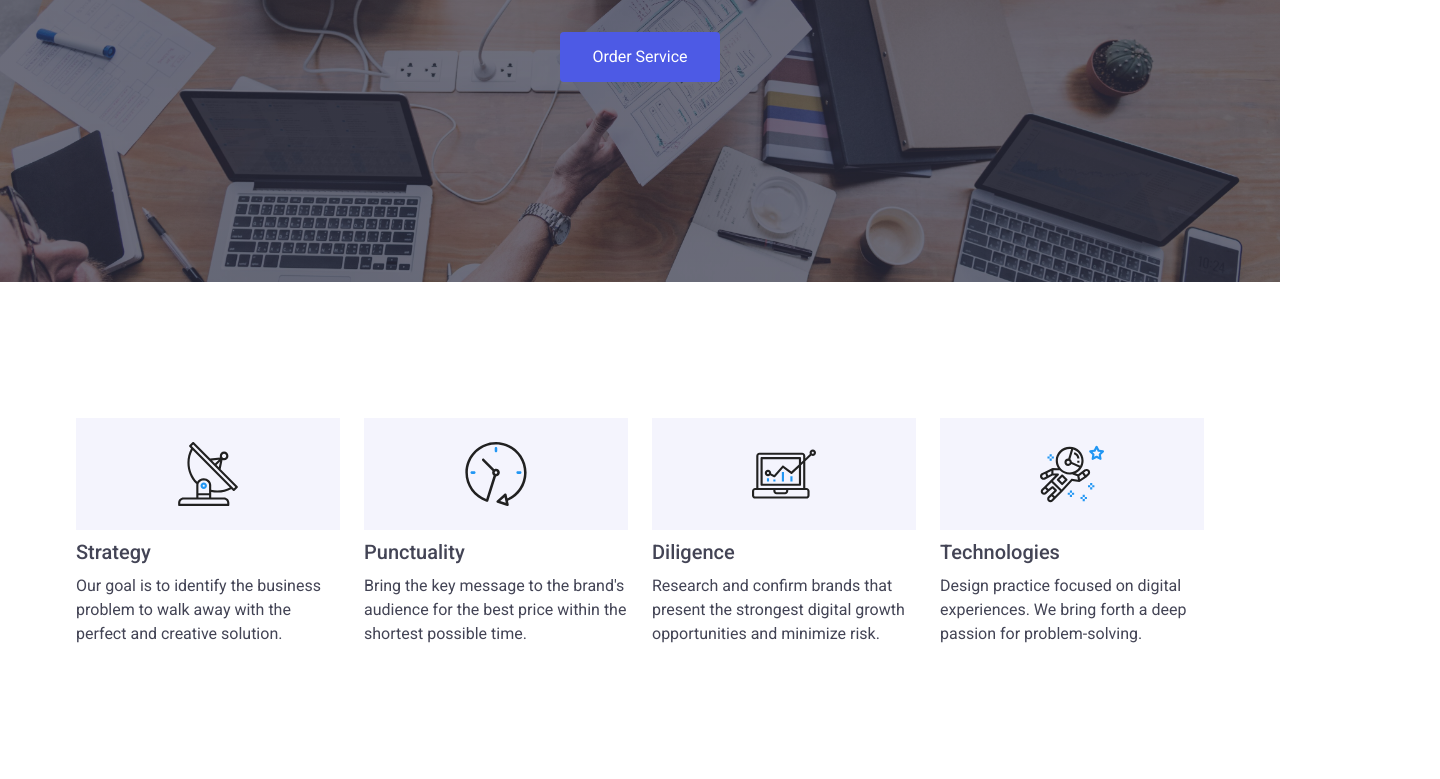
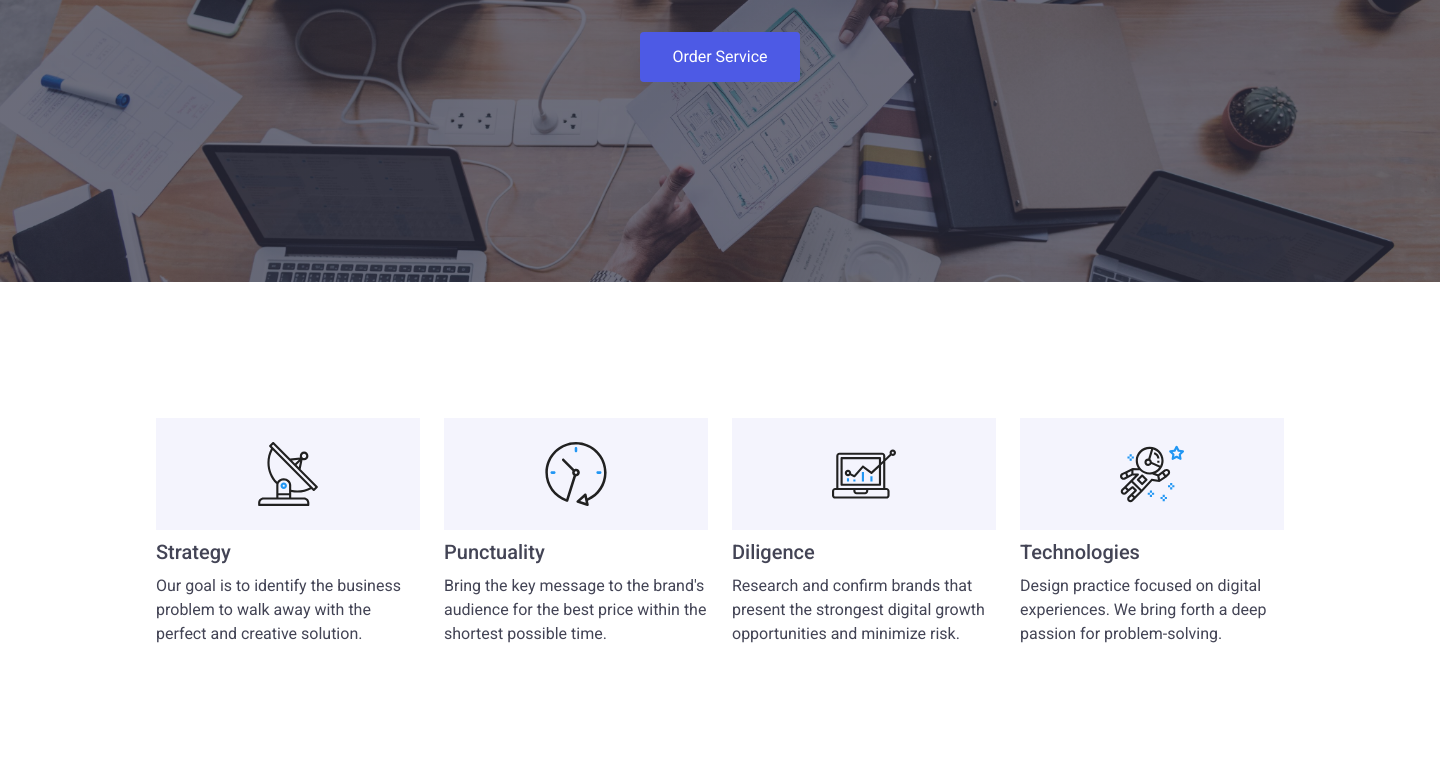
Before and after one commit to JosephGoIt/goit-markup-hw-04, a plain HTML site: page index.html in a window 1280 px wide. Shown: the part 395-1174 px from the top of the page, 1440 px wide, since content can reach past the window. Drawn offline with nearby package versions, Linux system fonts and the light colour scheme.

Commit message:
Update styles.css

```diff
--- a/css/styles.css
+++ b/css/styles.css
@@ -20,6 +20,10 @@ body {
     line-height: 24px;
     letter-spacing: 2%;
     background-color: var(--WHITE);
+    min-height: 100vh;
+    display: flex;
+    flex-direction: column;
+    width: 1440px;
 }
 
 .list {
```
